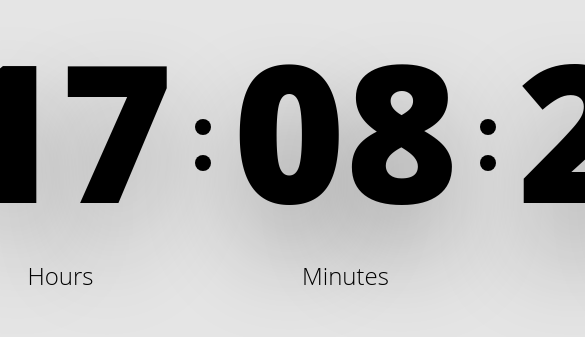
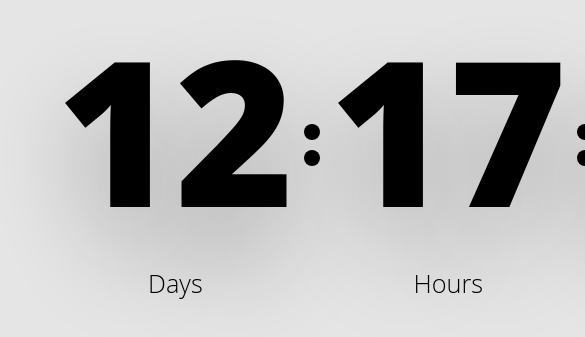
Before and after one commit to Go-In/final-project-countdown, a React (Create React App) app: page / in a window 390 px wide. Shown: the part 285-622 px from the top of the page, 585 px wide, since content can reach past the window. Built offline with nearby package versions, Linux system fonts and the light colour scheme.

Commit message:
fix responsive

```diff
--- a/src/App.js
+++ b/src/App.js
@@ -33,9 +33,6 @@ class App extends Component {
     console.log(this.state.day, this.state.hour, this.state.minute, this.state.second);
     return (
       <div className="App">
-        <video autoplay muted loop id="myVideo">
-          {/* <source src="http://frolovoleg.ru/videos/abstract_bg.mp4" type="video/mp4"/> */}
-        </video>
         <div className="timer">
           <div className="days">
             <div id="days">{this.state.day}</div>
--- a/src/index.css
+++ b/src/index.css
@@ -1,11 +1,3 @@
-video {
-  position: absolute;
-  z-index: -100;
-  min-width: 100vw;
-  min-height: 100vh;
-  opacity: 0.3;
-}
-
 body {
   width: 100vw;
   height: 100vh;
@@ -16,17 +8,16 @@ body {
 }
 
 .timer {
-  width: 1080px;
-  height: 320px;
-  /* background: pink; */
+  width: 75vw;
+  height: 40vh;
   display: flex;
   justify-content: space-between;
   align-items: center;
 }
 
 .separator {
-  width: 16px;
-  height: 64px;
+  width: 1vw;
+  height: 8vh;
   display: flex;
   flex-direction: column;
   justify-content: space-between;
@@ -37,11 +28,11 @@ body {
   height: 16px;
   border-radius: 8px;
   background: #000;
-  margin: 20px;
+  margin: 2.5vw;
 }
 
 .days, .hours, .minutes, .seconds {
-  font-size: 192px;
+  font-size: 24vh;
   text-align: center;
   font-family: "Open Sans", sans-serif;
   font-weight: 900;
@@ -49,6 +40,6 @@ body {
 }
 
 .label {
-  font-size: 24px;
+  font-size: 3vh;
   font-weight: 300;
 }
```
